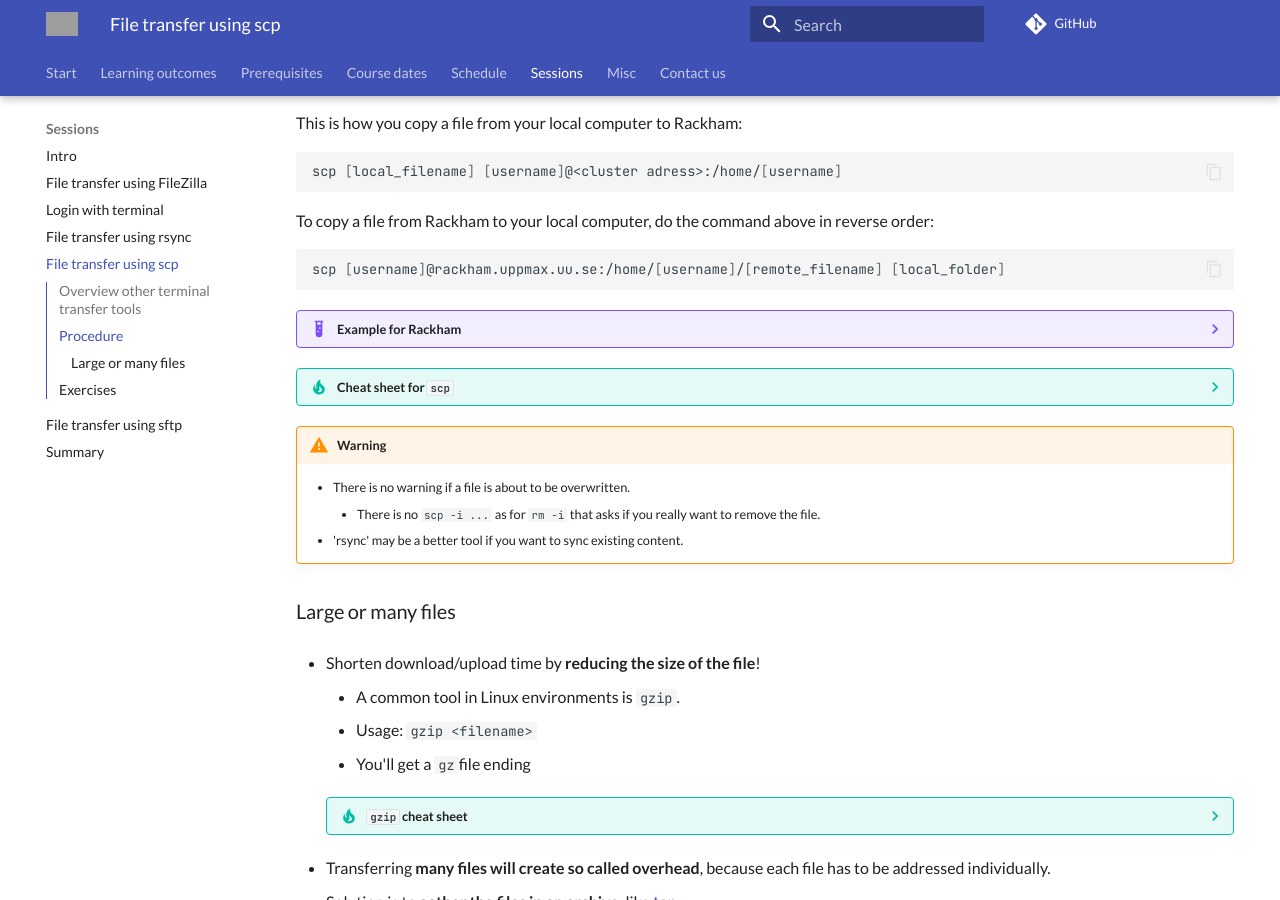
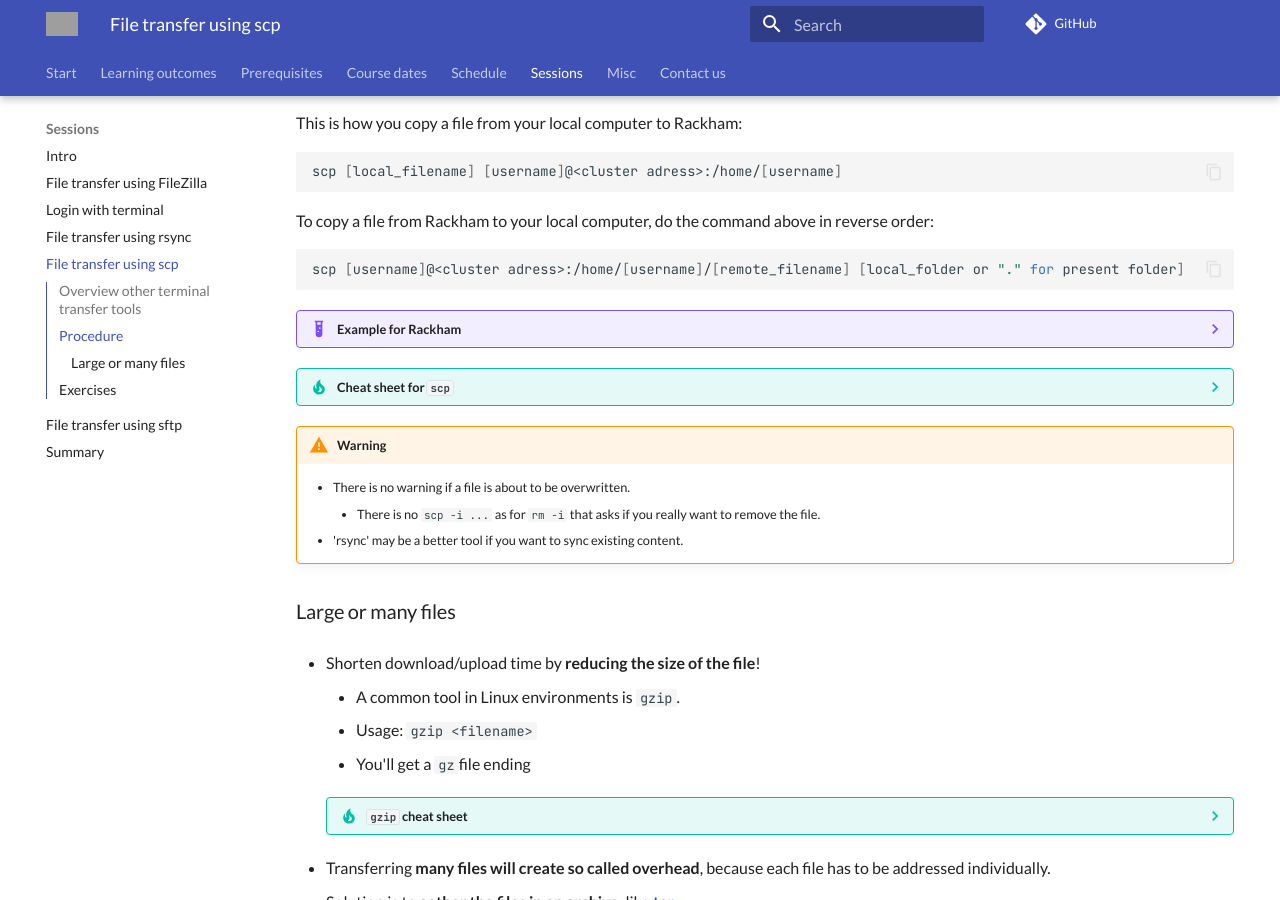
Before and after one commit to UPPMAX/naiss_file_transfer_course, an MkDocs documentation site: the page built from docs/sessions/scp/README.md, in a window 1280 px wide and 900 px high, scrolled down 1271 px. Built offline with MkDocs 1.6.1 and Material for MkDocs 9.7.7, drawn with Linux system fonts in a browser that asks for light colours; comment, search, counter and statistics services are not loaded; grey boxes are pictures that could not be loaded.

Commit message:
README.md scp fix

````diff
--- a/docs/sessions/scp/README.md
+++ b/docs/sessions/scp/README.md
@@ -89,6 +89,7 @@ Other than ``rsync`` we have the more simple tools ``scp`` and ``sftp``.
 ```bash
     scp [from] [to]
 ```
+
 Where `[from]` is the file(s) you want to copy, and `[to]` is the destination.
 
 This is how you copy a file from your local computer to Rackham:
@@ -96,13 +97,13 @@ This is how you copy a file from your local computer to Rackham:
 ```bash
 scp [local_filename] [username]@<cluster adress>:/home/[username]
 ```
+<!-- markdownlint-disable MD013 --><!-- Tables cannot be split up over lines, hence will break 80 characters per line -->
 
 To copy a file from Rackham to your local computer, do the command above in reverse order:
 
 ```bash
-scp [username]@rackham.uppmax.uu.se:/home/[username]/[remote_filename] [local_folder]
+scp [username]@<cluster adress>:/home/[username]/[remote_filename] [local_folder or "." for present folder]
 ```
-
 
 ???- example "Example for Rackham"
 
@@ -205,8 +206,6 @@ scp [username]@rackham.uppmax.uu.se:/home/[username]/[remote_filename] [local_fo
     - Search for how to transfer files to/from your HPC cluster using `scp`. At which URL is it described?
         - Tip: not all HPC centers have documented this, so you *should* give up searching after a while.
 
-<!-- markdownlint-disable MD013 --><!-- Tables cannot be split up over lines, hence will break 80 characters per line -->
-
 ???- question "Where is that documentation?"
 
     HPC Cluster|Link to documentation
````
